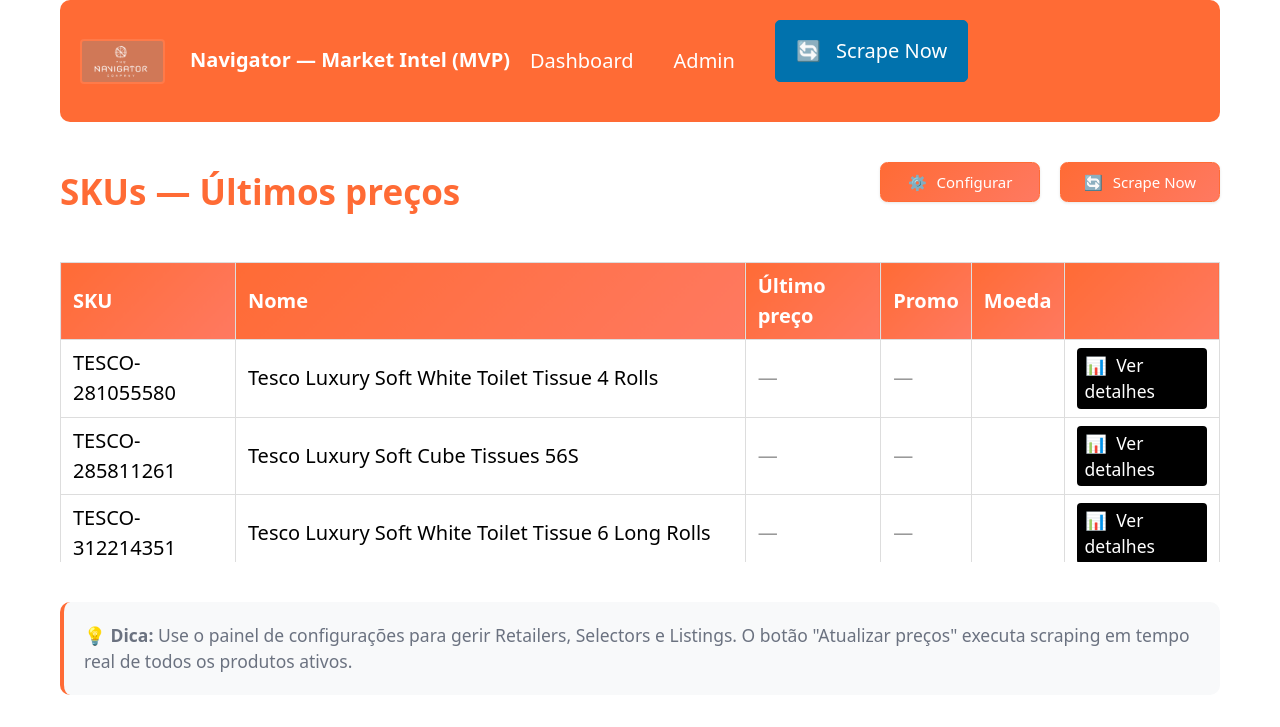
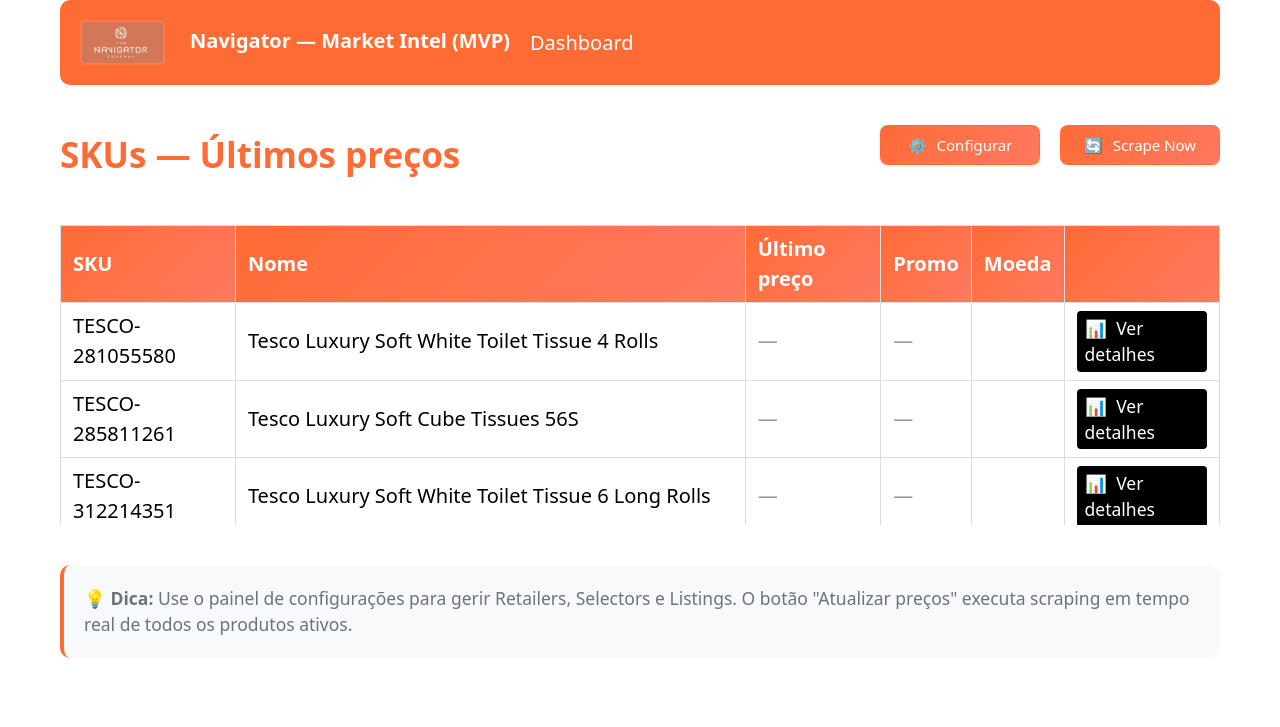
Before and after one commit to bernardo-marsshot/Navigator, a Django app: page / in a window 1280 px wide. Shown: the top 727 px of the page. Run offline with Django 5.2, Linux system fonts and the light colour scheme; data comes from the database, SQL or seed files in the repository; some libraries are stand-ins or nearby versions.

Commit message:
correções

```diff
--- a/templates/base.html
+++ b/templates/base.html
@@ -339,7 +339,8 @@
     }
 
     /* Layout structure for white content area and dark footer */
-    html, body {
+    html,
+    body {
       height: 100%;
       margin: 0;
       padding: 0;
@@ -394,16 +395,6 @@
             </ul>
             <ul>
               <li><a href="/">Dashboard</a></li>
-              <li><a href="/admin/">Admin</a></li>
-              <li>
-                <form method="post" action="/scrape-now/" style="display: inline; margin: 0;">
-                  {% csrf_token %}
-                  <button type="submit" class="nav-btn">
-                    <span style="margin-right: 0.5rem;">🔄</span>
-                    Scrape Now
-                  </button>
-                </form>
-              </li>
             </ul>
           </div>
         </nav>
@@ -428,7 +419,8 @@
     </div>
     <footer class="footer">
       <div class="container">
-        Protótipo desenvolvido por <strong>Mars Shot - Redefining Limits</strong> | <a href="https://www.marsshot.eu" target="_blank">www.marsshot.eu</a>
+        Protótipo desenvolvido por <strong>Mars Shot - Redefining Limits</strong> | <a href="https://www.marsshot.eu"
+          target="_blank">www.marsshot.eu</a>
       </div>
     </footer>
   </div>
```
